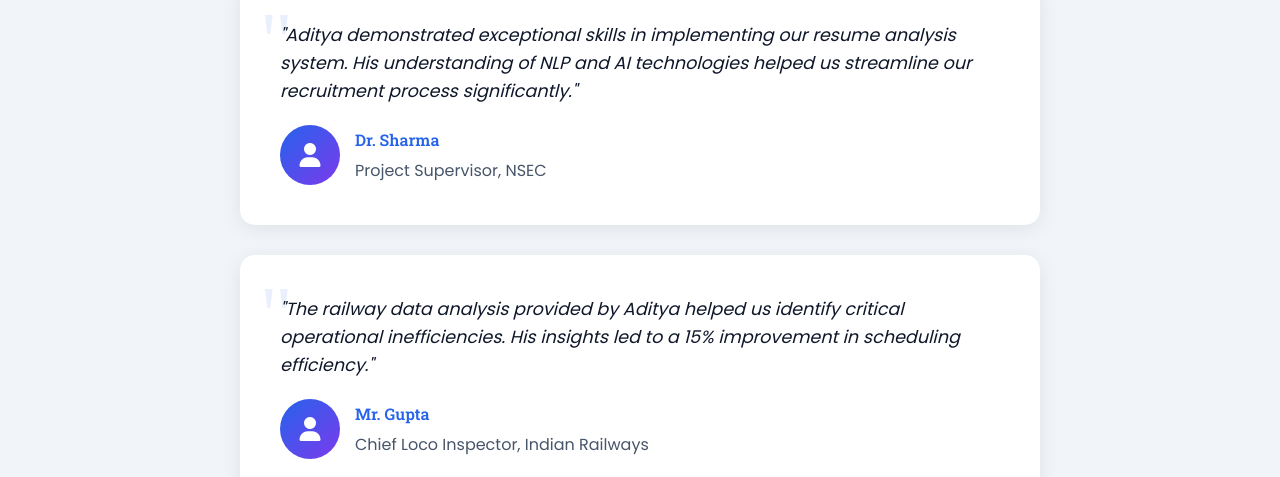
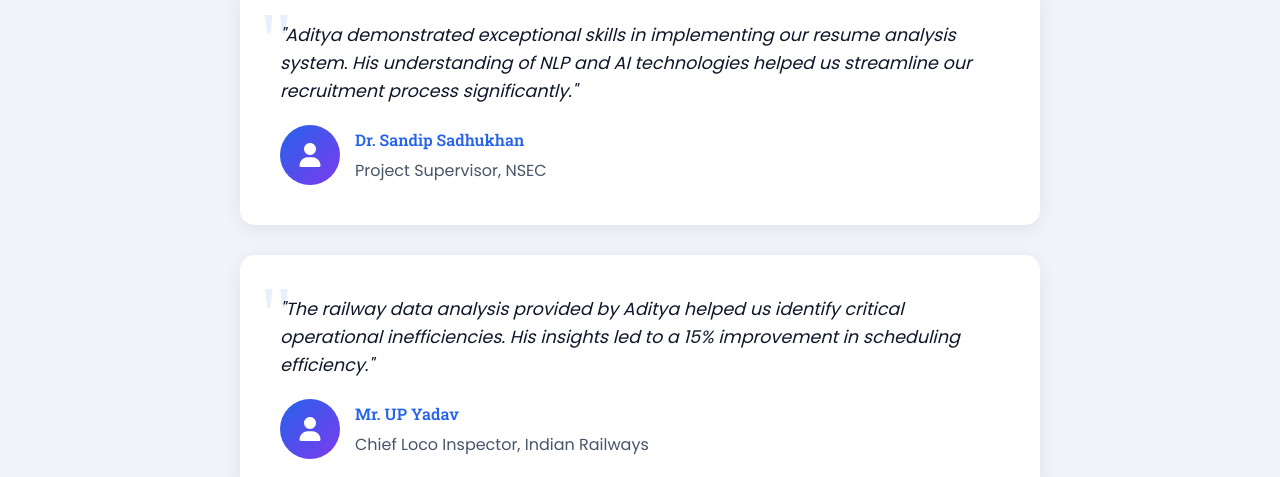
Before and after one commit to adityaanand06/Portfolio, a plain HTML site: page index.html in a window 1280 px wide. Shown: the part 6440-6917 px from the top of the page. Drawn offline with Linux system fonts and the light colour scheme.

Commit message:
Update index.html

```diff
--- a/index.html
+++ b/index.html
@@ -1728,7 +1728,7 @@
                             <i class="fas fa-user"></i>
                         </div>
                         <div class="author-info">
-                            <h4>Dr. Sharma</h4>
+                            <h4>Dr. Sandip Sadhukhan</h4>
                             <p>Project Supervisor, NSEC</p>
                         </div>
                     </div>
@@ -1744,7 +1744,7 @@
                             <i class="fas fa-user"></i>
                         </div>
                         <div class="author-info">
-                            <h4>Mr. Gupta</h4>
+                            <h4>Mr. UP Yadav</h4>
                             <p>Chief Loco Inspector, Indian Railways</p>
                         </div>
                     </div>
```
